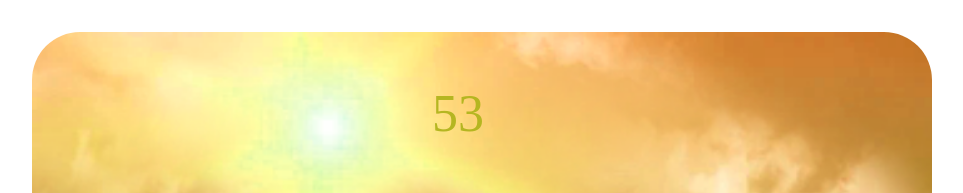
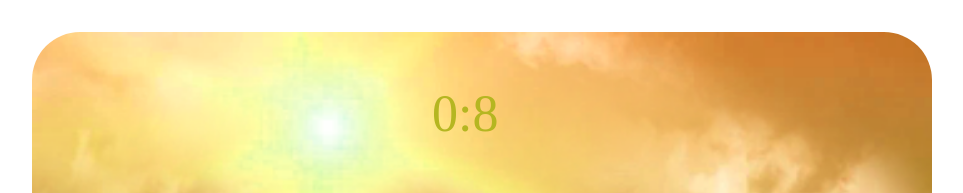
Before and after one commit to dianaveselkina/game-alien-raid, a Vue app: page / in a window 1280 px wide. Both pictures are taken after a click on the button "Начать игру". Shown: the top 193 px of the page, without its empty margins (158-1121 px from the left). Built offline with nearby package versions, Linux system fonts and the light colour scheme.

Commit message:
change timer

```diff
--- a/src/App.vue
+++ b/src/App.vue
@@ -1,6 +1,6 @@
 <template>
   <div class="game__wrapper">
-    <Timer></Timer>
+    <Timer v-if="timerVisibility"></Timer>
     <AlienDiv
       @click="removeAlienDiv(), addAlienTwoDiv()"
       v-if="alienVisibility"
@@ -9,7 +9,7 @@
     <RulesDiv v-if="!divVisibility"></RulesDiv>
     <Button
       v-if="!btnVisibility"
-      @click="removeRules(), deleteBtn(), emersionAlien()"
+      @click="removeRules(), deleteBtn(), emersionAlien(), addTimer()"
     ></Button>
 
     <MonsterDiv></MonsterDiv>
@@ -37,6 +37,7 @@ export default {
       btnVisibility: false,
       alienVisibility: false,
       alienTwoVisibility: false,
+      timerVisibility: false,
     };
   },
   methods: {
@@ -54,6 +55,9 @@ export default {
     },
     addAlienTwoDiv() {
       this.alienTwoVisibility = true;
+    },
+    addTimer() {
+      this.timerVisibility = true;
     },
   },
 };
--- a/src/components/Timer.vue
+++ b/src/components/Timer.vue
@@ -1,13 +1,13 @@
 <template>
   <div class="timer">
-    <p>{{ counter }}</p>
+    <p>0:{{ counter }}</p>
   </div>
 </template>
 <script>
 export default {
   data() {
     return {
-      counter: 60,
+      counter: 10,
     };
   },
   methods: {
@@ -18,7 +18,6 @@ export default {
           this.countDown();
         }, 1000);
       }
-      //   this.$router.push({ path: '/2'})
     },
   },
   mounted() {
```
